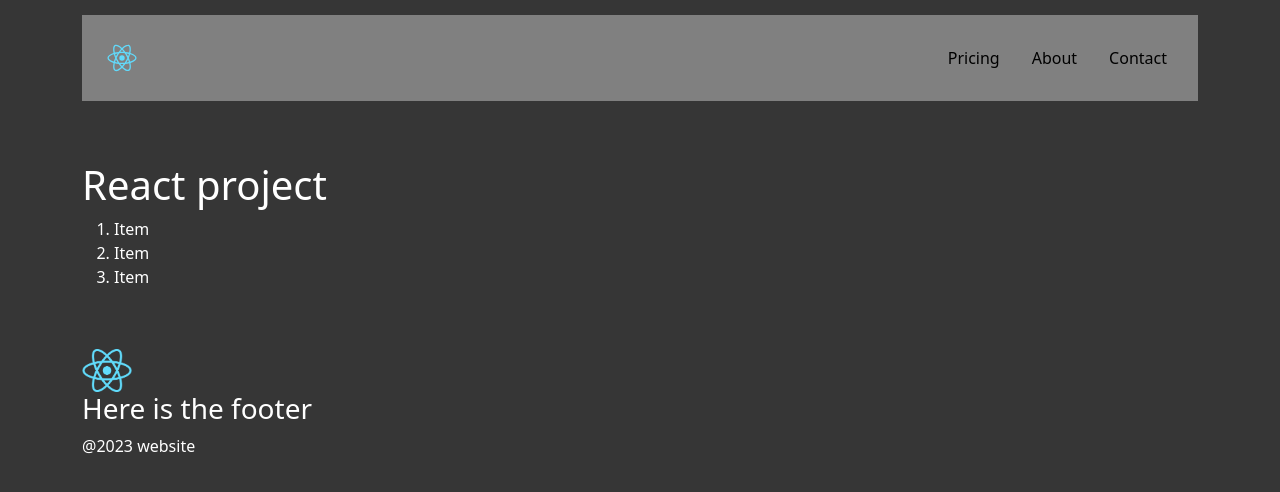
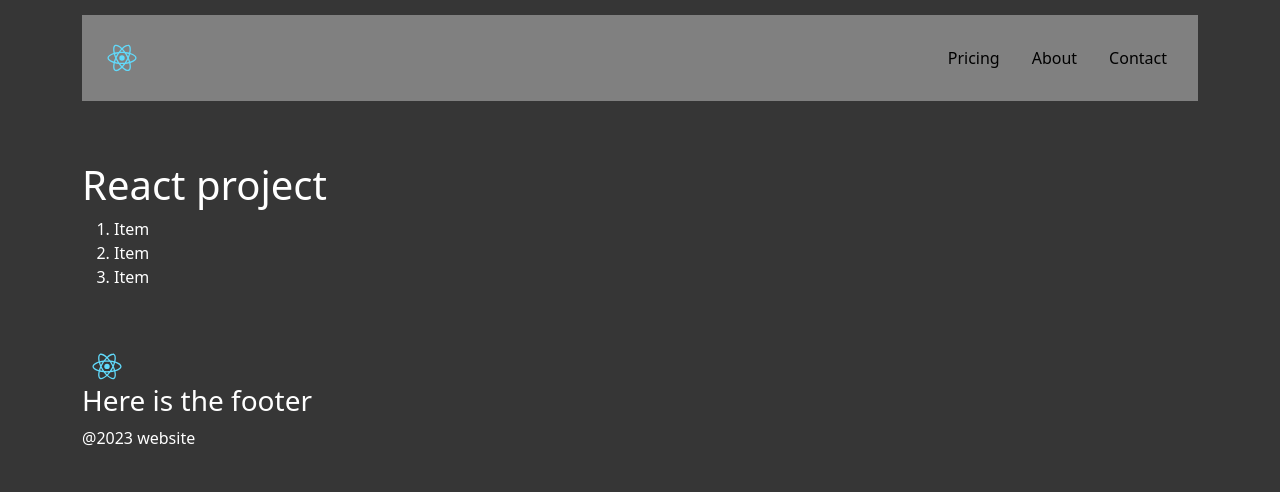
Before and after one commit to kingtudy/react_hello_world, a React (Create React App) app: page / in a window 1280 px wide. Shown: the top 492 px of the page. Built offline with nearby package versions, Linux system fonts and the light colour scheme.

Commit message:
added img import

```diff
--- a/src/components/Footer.js
+++ b/src/components/Footer.js
@@ -1,7 +1,9 @@
+import reactLogo from "../logo.svg"
+
 export default function Footer() {
     return (
         <div>
-            <img className="footer-img" alt="footer-img"  src="./react-logo.png" />
+            <img className="footer-img" alt="footer-img"  src={reactLogo} />
             <h3 className="white">Here is the footer</h3>
             <p className="white">@2023 website</p>
         </div>
```
